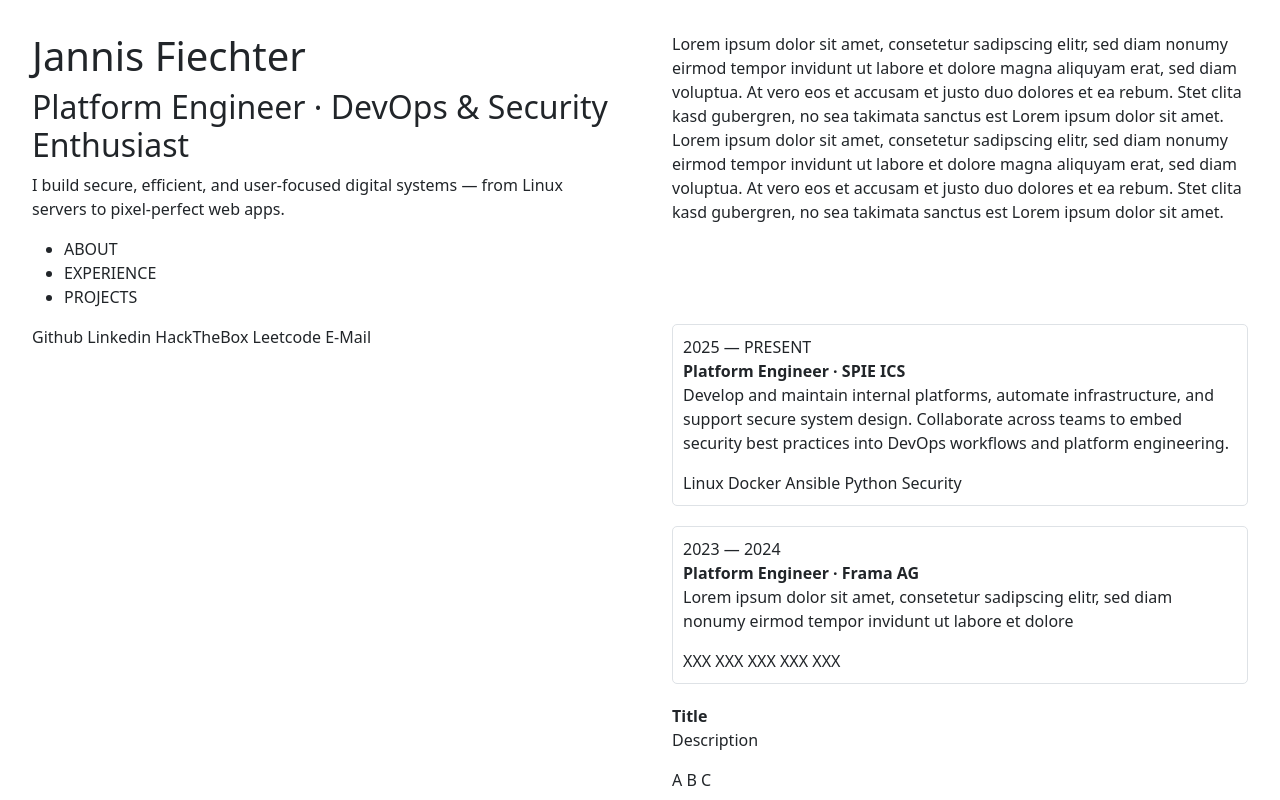
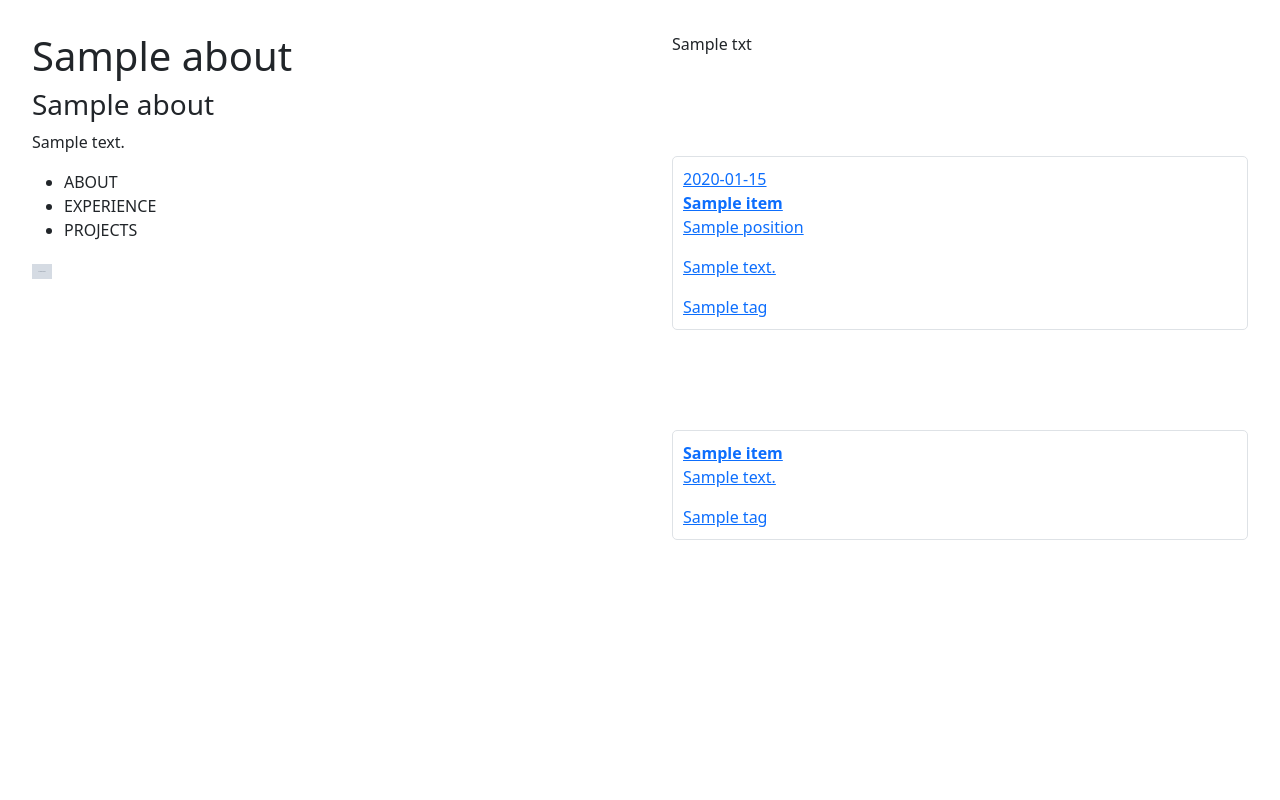
Before and after one commit to JannisFiechter/portfolio-webpage, a Flask app: template templates/index.html in a window 1280 px wide. Run offline with Flask 3, Linux system fonts and the light colour scheme; the template is opened without the code that fills it: most values are stand-ins (such as "Sample title", 1, 10 or a date in 2020); grey boxes marked "Sample" are stand-in pictures.

Commit message:
text gets now pulled from a json file

```diff
--- a/app.py
+++ b/app.py
@@ -1,10 +1,22 @@
 from flask import Flask, render_template
+import json
 
 app = Flask(__name__)
 
 @app.route("/")
 def home():
-    return render_template("index.html")
+
+    # Load data from JSON file
+    data = load_json_data("experience-projects.json")
+    print(data)  # Debugging line to check the loaded data
+    return render_template("index.html", data=data)
+
+### Functions
+# Load json data for projects, skills, and experience
+def load_json_data(filename):
+    with open(filename) as file:
+        data = json.load(file)
+    return data
 
 if __name__ == "__main__":
     app.run(debug=True)
--- a/static/style.css
+++ b/static/style.css
@@ -44,3 +44,14 @@
   border: 1px solid #dee2e6;
   border-radius: 5px;
 }
+
+#projects {
+  margin-top: 100px;
+}
+
+.project-box {
+  margin-bottom: 20px;
+  padding: 10px;
+  border: 1px solid #dee2e6;
+  border-radius: 5px;
+}
--- a/templates/index.html
+++ b/templates/index.html
@@ -12,9 +12,9 @@
     <div id="main-page">
         <div id="left-side">
             <div id="intro">
-                <h1>Jannis Fiechter</h1>
-                <h2>Platform Engineer · DevOps & Security Enthusiast</h2>
-                <p>I build secure, efficient, and user-focused digital systems — from Linux servers to pixel-perfect web apps.</p>
+                <h1>{{ data.about.name }}</h1>
+                <h3>{{ data.about.title }}</h3>
+                <p>{{ data.about.description }}</p>
             </div>
             <div id="selector">
                 <ul>
@@ -24,70 +24,52 @@
                 </ul>
             </div>
             <div id="links">
-                <span>Github</span>
-                <span>Linkedin</span>
-                <span>HackTheBox</span>
-                <span>Leetcode</span>
-                <span>E-Mail</span>
+                {% for link in data.links %}
+                    <a href="{{ link.url }}" target="_blank">
+                    <img src="{{ link.icon }}" alt="{{ link.name }}" width="20"></a>
+                {% endfor %}
             </div>
         </div>
         <div id="right-side">
             <div id="about-me">
-                Lorem ipsum dolor sit amet, consetetur sadipscing elitr, sed diam nonumy eirmod tempor invidunt ut labore et dolore magna aliquyam erat, sed diam voluptua. At vero eos et accusam et justo duo dolores et ea rebum. Stet clita kasd gubergren, no sea takimata sanctus est Lorem ipsum dolor sit amet. Lorem ipsum dolor sit amet, consetetur sadipscing elitr, sed diam nonumy eirmod tempor invidunt ut labore et dolore magna aliquyam erat, sed diam voluptua. At vero eos et accusam et justo duo dolores et ea rebum. Stet clita kasd gubergren, no sea takimata sanctus est Lorem ipsum dolor sit amet.
+                <p>{{ data.about.txt }}</p>
             </div>
             <div id="experiences">
-
+                {% for item in data.experience %}
+                    <a href="{{ item.link }}">
                         <div class="experience-box">
                             <div class="expirience-timespan">
-                        <span>2025 — PRESENT</span>
+                                <span>{{ item.timerange }}</span>
                             </div>
                             <div class="experience-description">
-                        <strong>Platform Engineer · SPIE ICS</strong>
-                        <p>Develop and maintain internal platforms, automate infrastructure, and support secure system design. Collaborate across teams to embed security best practices into DevOps workflows and platform engineering.</p>
+                                <strong>{{ item.title }}</strong>
+                                <p class="position">{{ item.position }}</p>
+                                <p class="description">{{ item.description }}</p>
                             </div>
-                    <div class="expirience-skills">
-                        <span>Linux</span>
-                        <span>Docker</span>
-                        <span>Ansible</span>
-                        <span>Python</span>
-                        <span>Security</span>
+                            <div class="tags">
+                                {% for tag in item.tags %}
+                                    <span class="tag">{{ tag }}</span>
+                                {% endfor %}
                             </div>
                         </div>
-
-                <div class="experience-box">
-                    <div class="expirience-timespan">
-                        <span>2023 — 2024</span>
+                    </a>
+                {% endfor %}
+            <div id="projects">
+                {% for item in data.projects %}
+                    <a href="{{ item.link }}">
+                        <div class="project-box">
+                            <div class="experience-description">
+                                <strong>{{ item.title }}</strong>
+                                <p class="description">{{ item.description }}</p>
                             </div>
-                    <div class="experience-description">
-                        <strong>Platform Engineer · Frama AG</strong>
-                        <p>Lorem ipsum dolor sit amet, consetetur sadipscing elitr, sed diam nonumy eirmod tempor invidunt ut labore et dolore </p>
-                    </div>
-                    <div class="expirience-skills">
-                        <span>XXX</span>
-                        <span>XXX</span>
-                        <span>XXX</span>
-                        <span>XXX</span>
-                        <span>XXX</span>
+                            <div class="tags">
+                                {% for tag in item.tags %}
+                                    <span class="tag">{{ tag }}</span>
+                                {% endfor %}
                             </div>
                         </div>
-
-            <div id="projects">
-
-                <div class="project-box">
-                    <div class="project-img"></div>
-                    <div class="project-description">
-                        <strong>Title</strong>
-                        <p>Description</p>
-                    </div>
-                    <div class="project-skills">A B C</div>
-                </div>
-
-                <div class="project-box">
-                    <div class="project-img"></div>
-                    <div class="project-description"></div>
-                    <div class="project-skills"></div>
-                </div>
-
+                    </a>
+                {% endfor %}
             </div>
         </div>
     </div>
```
Also changed, not shown: static/icons/github.png (added), static/icons/hackthebox.png (added), static/icons/leetcode.png (added), static/icons/linkedin.png (added), static/icons/mail.png (added). Lines whose indentation alone changed are shown as unchanged.
